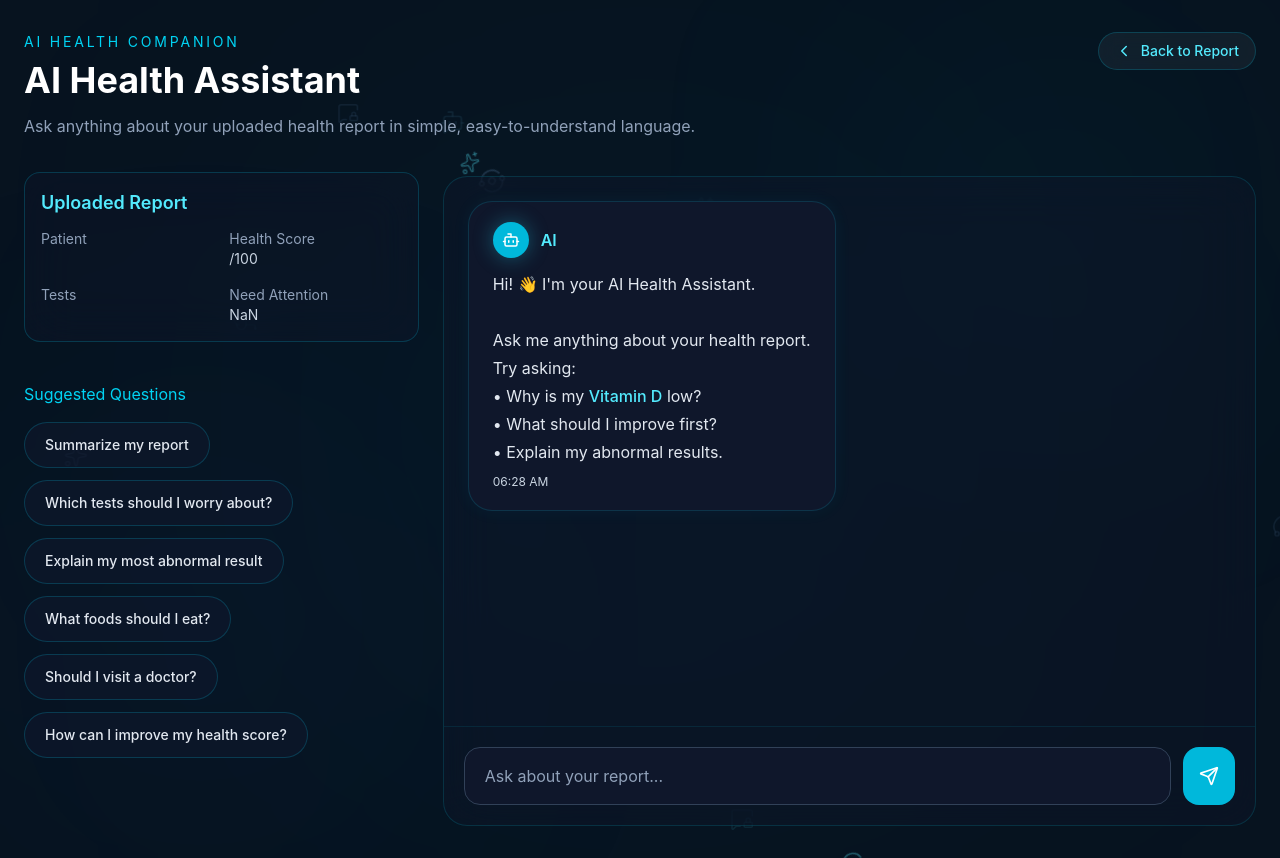
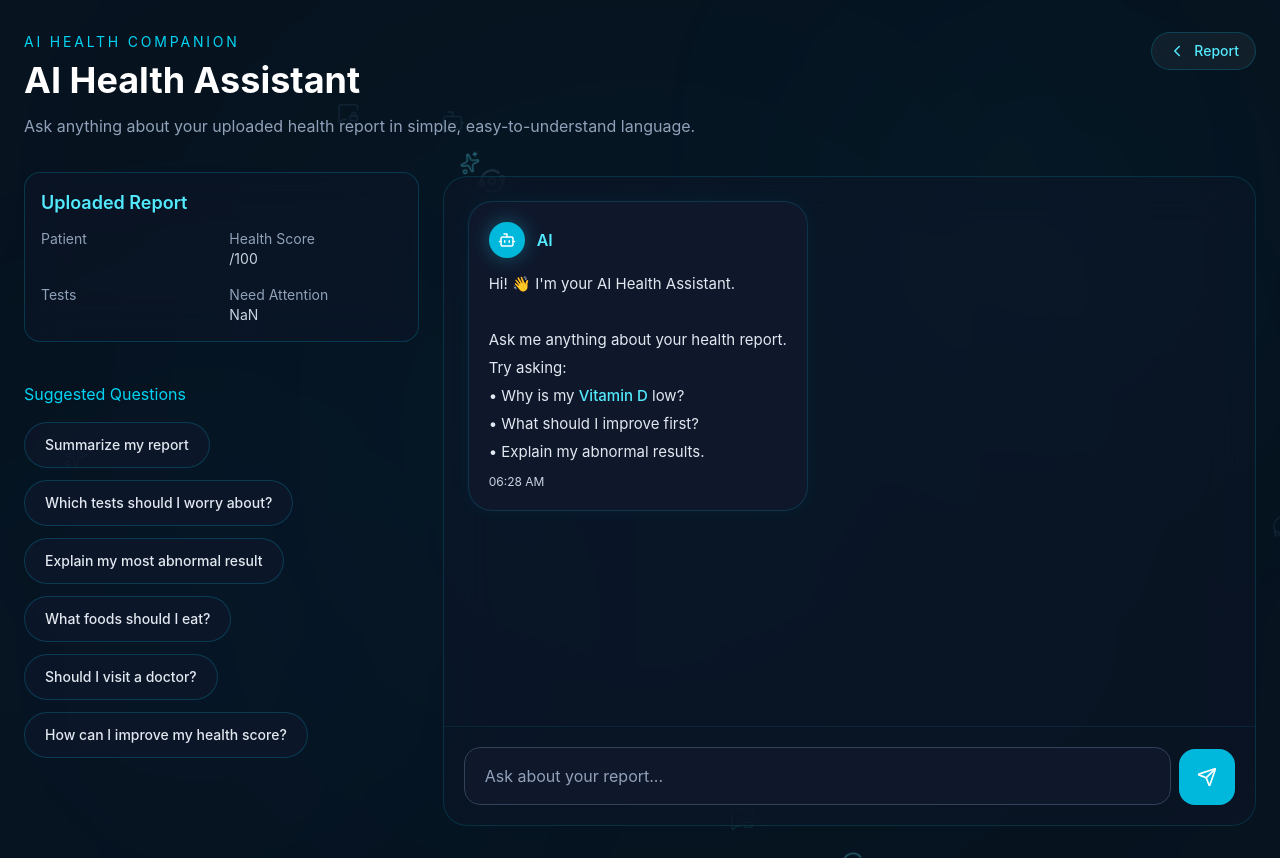
Before and after one commit to techieshruti/health-companion-ai, a React (Vite) app: page /chat in a window 1280 px wide. Built offline with nearby package versions, Linux system fonts and the light colour scheme; no server answers.

Commit message:
add UI improvement

```diff
--- a/src/components/chat/ChatInput.jsx
+++ b/src/components/chat/ChatInput.jsx
@@ -1,10 +1,8 @@
 import { Send } from "lucide-react";
 
-const ChatInput = ({input,
-  setInput,
-  onSend}) => {
+const ChatInput = ({ input, setInput, onSend }) => {
   return (
-    <div className="flex gap-3">
+    <div className="flex items-end gap-2">
       <input
         value={input}
         onChange={(e) => setInput(e.target.value)}
@@ -16,6 +14,7 @@ const ChatInput = ({input,
         type="text"
         placeholder="Ask about your report..."
         className="
+    min-w-0
 flex-1
     rounded-2xl
     border
@@ -38,14 +37,21 @@ focus:shadow-[0_0_18px_rgba(34,211,238,0.18)]
       <button
         onClick={onSend}
         className="
+    flex
+h-14
+w-14
+shrink-0
+items-center
+justify-center
 rounded-2xl
 bg-cyan-500
-    p-4
 text-white
 transition-all
 duration-200
 hover:scale-[1.03]
 hover:bg-cyan-400
+max-[420px]:h-12
+max-[420px]:w-12
   "
       >
         <Send size={20} />
--- a/src/components/chat/ChatMessages.jsx
+++ b/src/components/chat/ChatMessages.jsx
@@ -66,20 +66,23 @@ const renderMessage = (text) => {
         >
 
           <div
-            className={`max-w-[50%] rounded-3xl px-6 py-5 transition-all
+            className={`max-w-[50%] rounded-3xl px-5
+py-5
+max-[420px]:px-4
+max-[420px]:py-3 transition-all
 duration-300
 hover:-translate-y-0.5
 hover:shadow-[0_0_24px_rgba(34,211,238,0.18)] ${
               message.role === "assistant"
-  ? "max-w-[60%] border border-cyan-400/15 bg-slate-900 text-white shadow-[0_0_18px_rgba(34,211,238,0.06)]"
-  : "max-w-[40%] bg-[#129BC0] border border-cyan-300/30 text-white shadow-[0_0_18px_rgba(34,211,238,0.18)]"
+  ? "w-fit max-w-[88%] sm:max-w-[70%] sm:text-sm lg:max-w-[60%] border border-cyan-400/15 bg-slate-900 text-white shadow-[0_0_18px_rgba(34,211,238,0.06)]"
+  : "ml-auto w-fit max-w-[88%] sm:max-w-[60%] sm:text-sm lg:max-w-[45%] bg-[#129BC0] border border-cyan-300/30 text-white shadow-[0_0_18px_rgba(34,211,238,0.18)]"
             }`}
           >
 
             <div className="mb-3 flex items-center gap-3">
 
               <div
-  className={`flex h-9 w-9 items-center justify-center rounded-full ${
+  className={`flex h-9 w-9 max-[420px]:h-8 max-[420px]:w-8 items-center justify-center rounded-full ${
     message.role === "assistant"
       ? "bg-cyan-500 text-white shadow-[0_0_20px_rgba(34,211,238,0.35)]"
       : "bg-slate-900 border border-white/10 text-cyan-300 shadow-[0_0_14px_rgba(34,211,238,0.18)]"
@@ -93,7 +96,7 @@ hover:shadow-[0_0_24px_rgba(34,211,238,0.18)] ${
 </div>
 
               <span
-  className={`text-md font-semibold ${
+  className={`text-sm sm:text-base font-semibold ${
     message.role === "assistant"
       ? "text-cyan-300"
       : "text-white"
@@ -106,7 +109,7 @@ hover:shadow-[0_0_24px_rgba(34,211,238,0.18)] ${
 
             </div>
 
-            <p className="whitespace-pre-line leading-7 text-slate-200">
+            <p className="whitespace-pre-line leading-7 break-words text-[15px] max-[420px]:text-sm text-slate-200">
               {renderMessage(message.text)}
             </p>
 
--- a/src/components/dashboard/AISummary.jsx
+++ b/src/components/dashboard/AISummary.jsx
@@ -66,15 +66,17 @@ function AISummary() {
     >
       {/* Left Accent */}
       <div className="absolute left-0 top-0 h-full w-1 bg-gradient-to-b from-cyan-400 to-blue-500"></div>
-      <div className="p-6">
+      <div className="p-6 sm:p-6">
         {/* Top Row */}
 
-        <div className="flex items-center gap-4">
+        <div className="flex items-center gap-3 sm:items-center sm:gap-4">
           <div
             className="
         flex
-        h-16
-        w-16
+        h-14
+        w-14
+        sm:h-16
+sm:w-16
         shrink-0
         items-center
         justify-center
@@ -84,7 +86,7 @@ function AISummary() {
         bg-cyan-400/10
       "
           >
-            <Bot className="h-8 w-8 text-cyan-300 ai-pulse" />
+            <Bot size={26} className="sm:h-8 sm:w-8 text-cyan-300 ai-pulse" />
           </div>
 
           <span
@@ -95,9 +97,12 @@ function AISummary() {
         border
         border-cyan-400/20
         bg-cyan-400/10
-        px-6
-        py-3
-        text-md
+        px-3
+py-2
+text-[10px]
+sm:px-6
+sm:py-3
+sm:text-sm
         font-medium
         uppercase
         tracking-wide
@@ -110,7 +115,7 @@ function AISummary() {
 
         {/* Bottom Content */}
 
-        <div className="mt-5 pl-20 sm:pl-0">
+        <div className="mt-5 pl-0 sm:pl-20 sm:pl-0">
           <h2 className="text-3xl font-bold text-white">
             Health Report Overview
           </h2>
--- a/src/components/dashboard/HealthScore.jsx
+++ b/src/components/dashboard/HealthScore.jsx
@@ -21,9 +21,7 @@ const score = report?.summary?.healthScore ?? 0;
           OVERVIEW
         </p>
 
-        <h2 className="mt-2 text-3xl font-bold text-white">
-          Health Score
-        </h2>
+        <h2 className="mt-2 text-3xl font-bold text-white">Health Score</h2>
 
         <p className="mt-2 text-slate-400">
           A quick snapshot of your overall health based on the uploaded report.
@@ -37,20 +35,20 @@ const score = report?.summary?.healthScore ?? 0;
           border-cyan-400/15
           bg-white/5
           backdrop-blur-xl
-          p-8
+          p-6 sm:p-8
           shadow-[0_10px_40px_rgba(34,211,238,0.08)]
         "
       >
         <div className="flex flex-col gap-8 md:flex-row md:items-center md:justify-between">
-
           {/* Left */}
-          <div className="flex items-center gap-5">
-
+          <div className="flex items-center gap-3 sm:gap-5">
             <div
               className="
                 flex
-                h-16
+                h-14
                 w-16
+                sm:h-16
+sm:w-16
                 items-center
                 justify-center
                 rounded-2xl
@@ -60,11 +58,14 @@ const score = report?.summary?.healthScore ?? 0;
                 text-red-400
               "
             >
-              <HeartPulse size={30} className="text-red-400 ai-pulse"/>
+              <HeartPulse
+                size={26}
+                className="text-red-400 ai-pulse sm:h-[30px] sm:w-[30px]"
+              />
             </div>
 
             <div>
-              <h3 className="text-xl font-semibold text-white">
+              <h3 className="text-lg sm:text-xl font-semibold text-white">
                 Overall Health Score
               </h3>
 
@@ -72,16 +73,12 @@ const score = report?.summary?.healthScore ?? 0;
                 Based on your uploaded report
               </p>
             </div>
-
           </div>
 
           {/* Right */}
           <div className="w-full md:w-80">
-
             <div className="flex items-end justify-between">
-              <span className="text-5xl font-bold text-white">
-                {score}
-              </span>
+              <span className="text-5xl font-bold text-white">{score}</span>
 
               <span className="mb-1 text-cyan-300 font-medium text-2xl">
                 {label}
@@ -99,9 +96,7 @@ const score = report?.summary?.healthScore ?? 0;
               <span>0</span>
               <span>100</span>
             </div>
-
           </div>
-
         </div>
       </div>
     </section>
--- a/src/components/dashboard/NeedsAttention.jsx
+++ b/src/components/dashboard/NeedsAttention.jsx
@@ -68,6 +68,8 @@ function NeedsAttention() {
     backdrop-blur-xl
     px-5
     py-4
+    max-[420px]:px-4
+max-[420px]:py-3
     transition-all
     duration-300
     hover:-translate-y-[2px]
--- a/src/pages/Chat.jsx
+++ b/src/pages/Chat.jsx
@@ -158,7 +158,7 @@ setTimeout(() => {
        <PageHeader
   title="AI Health Assistant"
   description="Ask anything about your uploaded health report in simple, easy-to-understand language."
-  backText="Back to Report"
+  backText="Report"
   backTo="/report-details"
 />
 
--- a/src/pages/Dashboard.jsx
+++ b/src/pages/Dashboard.jsx
@@ -51,7 +51,7 @@ const scrollToTop = () => {
         <PageHeader
   title="AI Health Dashboard"
   description="AI-generated insights and analysis from your uploaded health report."
-  backText="Back to Home"
+  backText="Home"
   backTo="/"
 />
         <AISummary />
--- a/src/pages/ReportDetails.jsx
+++ b/src/pages/ReportDetails.jsx
@@ -104,7 +104,7 @@ function ReportDetails() {
           <PageHeader
             title="Report Details"
             description="Search, filter and explore every health parameter with simple AI-powered explanations."
-            backText="Back to Dashboard"
+            backText="Dashboard"
             backTo="/dashboard"
           />
           <SearchBar searchTerm={searchTerm} setSearchTerm={setSearchTerm} />
```
Lines whose indentation alone changed are shown as unchanged.
